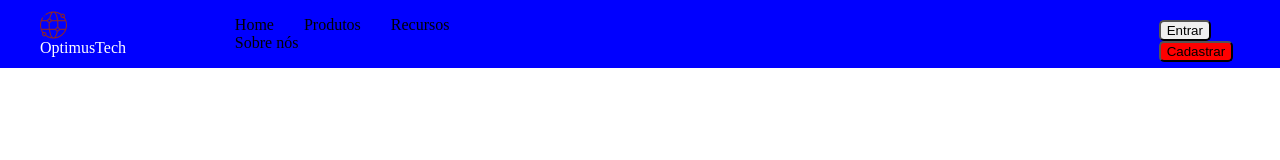
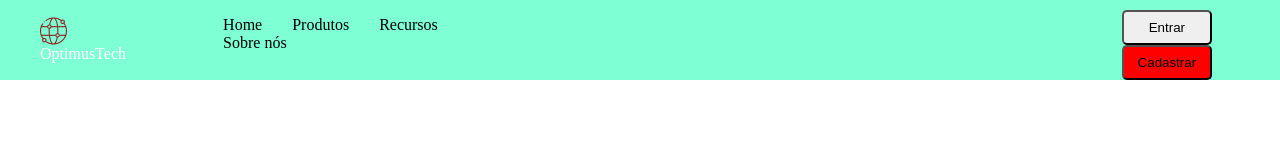
Before and after one commit to LeticiaEtiele/Desafio-Alura-HTML-CSS-, a plain HTML site: page index.html in a window 1280 px wide. Drawn offline with Linux system fonts and the light colour scheme.

Commit message:
Atualização no menu
Cor de fundo do menu
e estilo dos botões

```diff
--- a/style.css
+++ b/style.css
@@ -7,7 +7,7 @@ nav{
 	width: 100%;
 	display: flex; /* alinhar o menu na frente do logo */
 	position: fixed;
-	background-color: #00ff;
+	background-color: Aquamarine;
 	z-index: 99;
 }
 
@@ -26,11 +26,14 @@ nav li{
 
 nav div{
 	margin-left: 50%;
-	margin-top: 20px;
+	margin-top: 10px;
 }
 
 button{
 	border-radius: 5px;
+	margin-left: 10px;
+	width: 90px;
+	height: 35px;
 }
 
 #btn_cadastrar {
```
